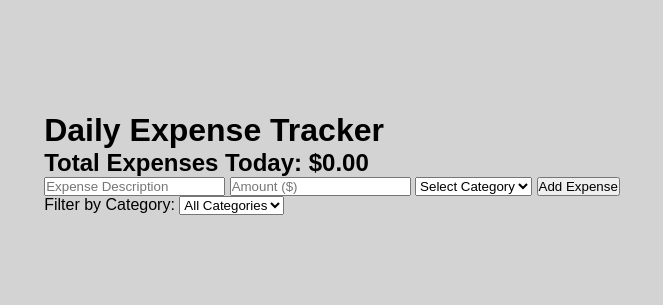
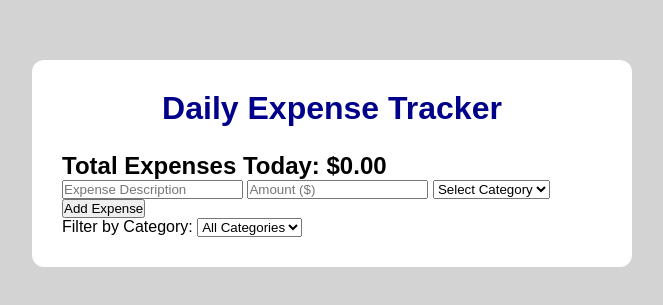
Before and after one commit to derrickweru73/expense-tracker, a website with bundled scripts: page index.html in a window 1280 px wide. Shown: the part 237-542 px from the top of the page, without its empty margins (308-971 px from the left). Built offline with nearby package versions, Linux system fonts and the light colour scheme.

Commit message:
fix: add style.css in container & h1

```diff
--- a/style.css
+++ b/style.css
@@ -15,3 +15,18 @@ body {
     min-height: 100vh;
     padding: 20px;
 }
+
+/* 2. Main Container */
+.container {
+    background: white;
+    width: 100%;
+    max-width: 600px;
+    padding: 30px;
+    border-radius: 12px;
+}
+
+h1 {
+    text-align: center;
+    color: darkblue;
+    margin-bottom: 25px;
+}
```
